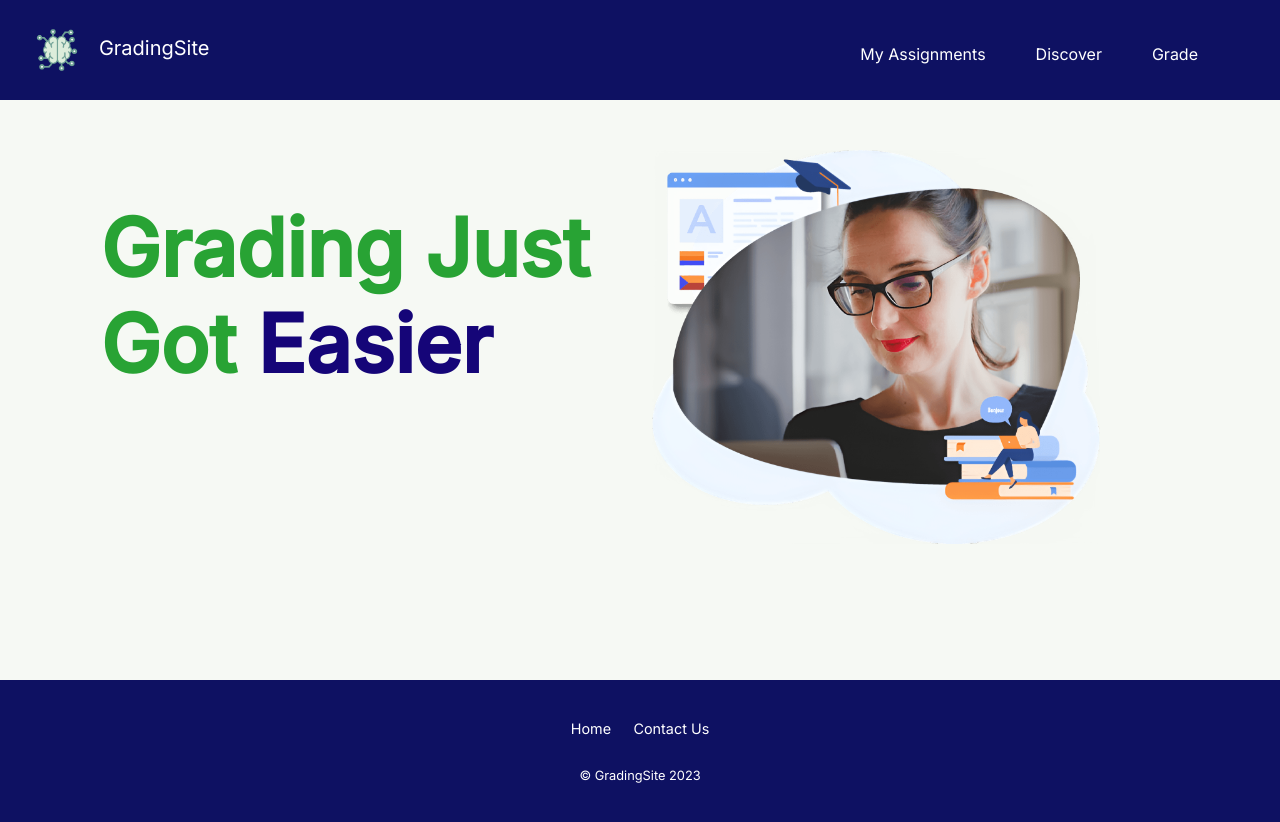
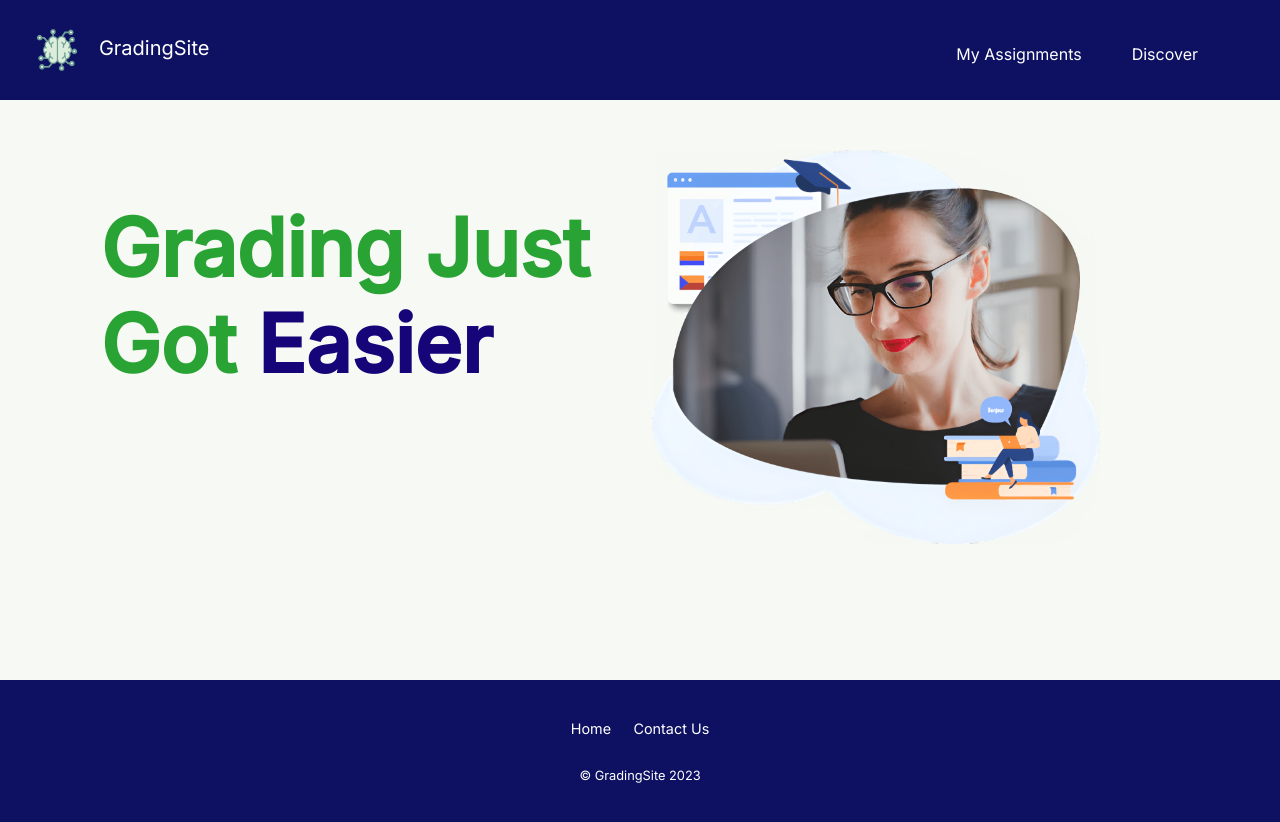
Before and after one commit to coderpr0grammer/GradingSite, a React (Create React App) app: page / in a window 1280 px wide. Shown: the top 822 px of the page. Built offline with nearby package versions, Linux system fonts and the light colour scheme; no server answers.

Commit message:
removed grade

```diff
--- a/src/components/navigation/MenuBar.js
+++ b/src/components/navigation/MenuBar.js
@@ -118,14 +118,6 @@ function MenuBar() {
                 Discover
               </span>
             </Nav.Link>
-            <Nav.Link style={{ textAlign: "right", padding: "8px 50px 0px 0px"}} href="/grade">
-              <span
-                to="/grade"
-                style={{ textDecoration: "none", color: "white" }}
-              >
-                Grade
-              </span>
-            </Nav.Link>
           </Nav>
         </Navbar.Collapse>
       </Container>
--- a/src/components/pages/Home/Home.js
+++ b/src/components/pages/Home/Home.js
@@ -64,7 +64,7 @@ export default function Home() {
           }
         }
         checkIfUserExists();
-        navigate('grade')
+        navigate('my-assignments')
         console.log("u", u);
       })
       .catch((error) => {
```
